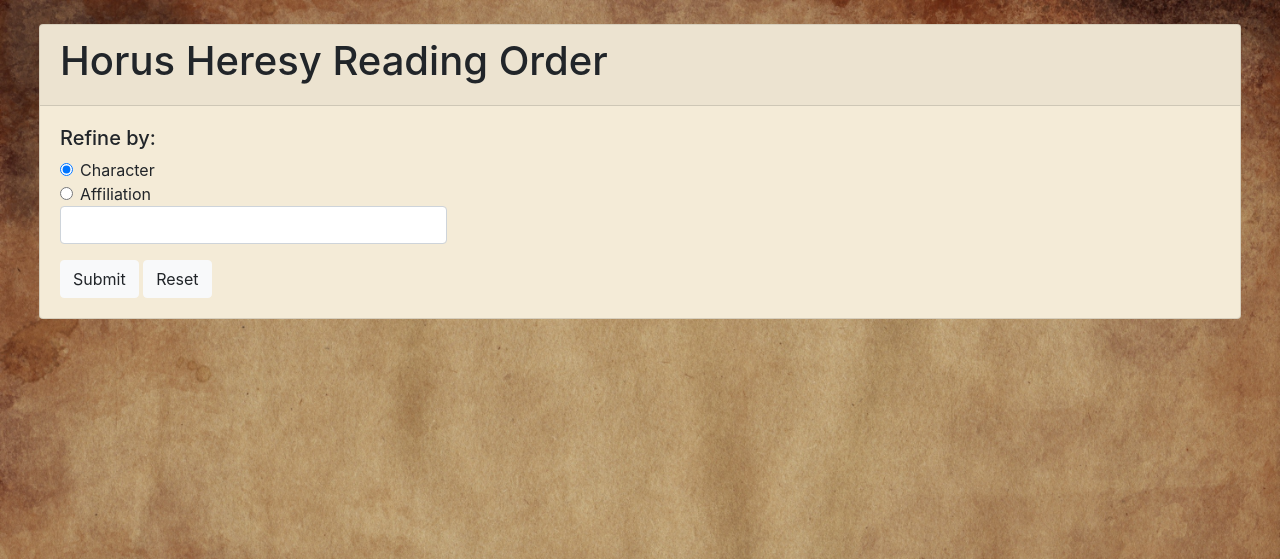
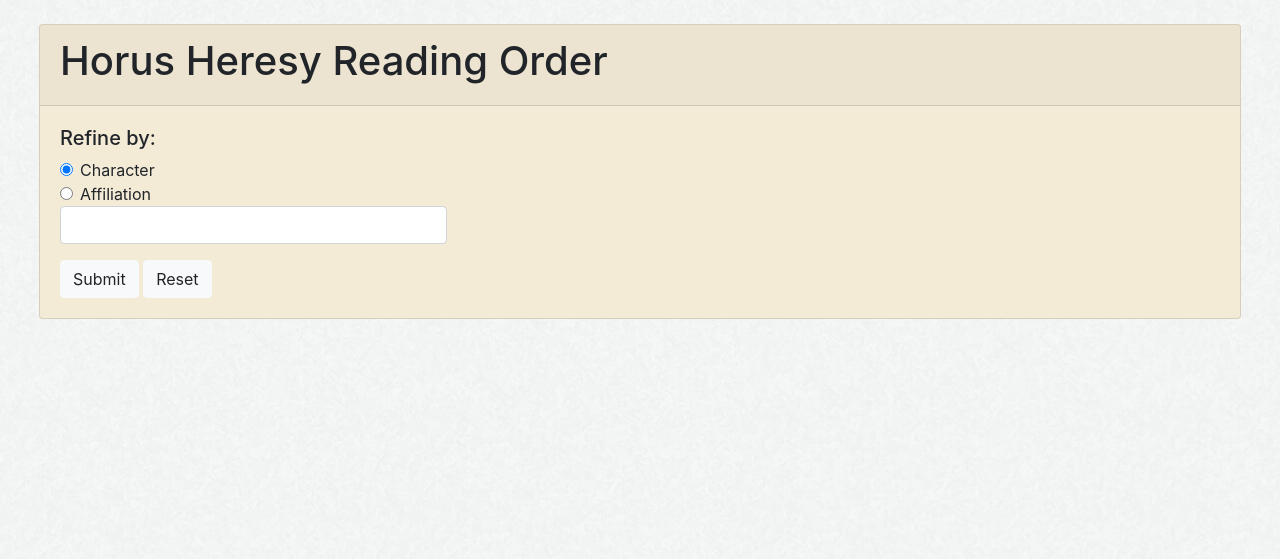
Before and after one commit to The-Bees/BookOfMagnus, a Django app: template core/templates/core/index.html in a window 1280 px wide. Shown: the top 559 px of the page. Run offline with Django 3.2, Linux system fonts and the light colour scheme; the template is opened without the code that fills it, so the values that code supplies are empty; parts of the project's set-up code (start-up, migrations or seed data) failed here and were passed over; some libraries are stand-ins or nearby versions.

Commit message:
Modernising the UI

```diff
--- a/core/static/css/tree.css
+++ b/core/static/css/tree.css
@@ -1,10 +1,12 @@
 body {
-  background-image: url("/static/images/ancient-antique-art-235985.jpg");
-  background-attachment: fixed;
+  background-image: url("/static/images/paper-fibres.jpg");
   background-position: left top;
-  background-size: cover;
 }
 
+g.node polygon {
+  stroke-width: 3;
+  stroke-linejoin: round;
+}
 
 
 .text-box {
--- a/core/views.py
+++ b/core/views.py
@@ -53,7 +53,7 @@ def index(request):
         books = Book.objects.all()
 
         for book in books:
-            graph.add_node(book.id, label=book.title, fillcolor="beige:tan")
+            graph.add_node(book.id, id=book.id, label=book.title, color="lightgrey")
 
             if book.follows.exists():
                 for parent in book.follows.all():
@@ -62,7 +62,7 @@ def index(request):
     #graph.graph_attr["splines"] = "curved"
     graph.edge_attr["arrowhead"] = "open"
     graph.node_attr["shape"] = "box"
-    graph.node_attr["style"] = "rounded,radial"
+    graph.node_attr["style"] = "filled"
     graph.layout(prog='dot')
     #print(graph.string())
     svg_graph = graph.draw(format="svg").decode("utf-8")
@@ -71,7 +71,6 @@ def index(request):
         "svg": svg_graph,
         "characters": characters,
         "affiliations": affiliations
-
     }
 
 
```
Also changed, not shown: core/static/images/paper-fibres.jpg (added).
